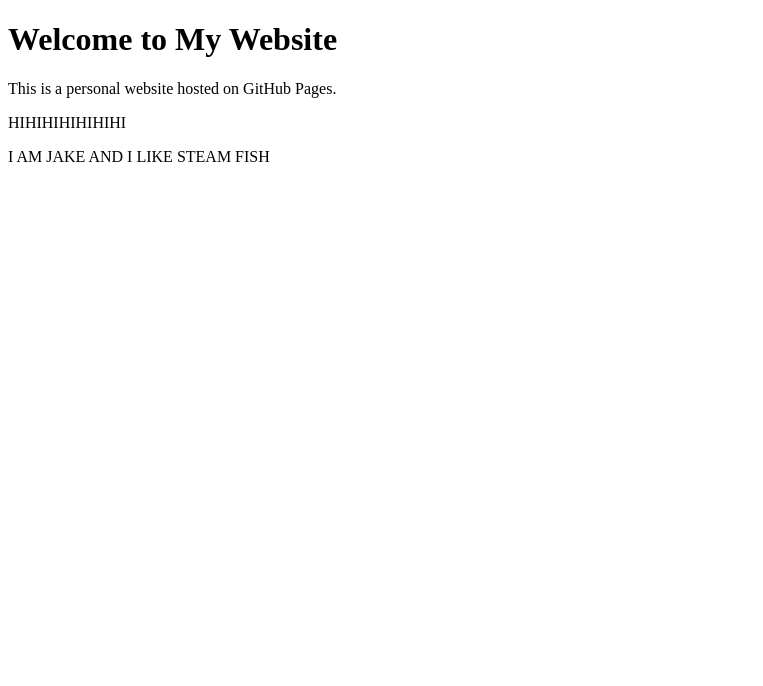
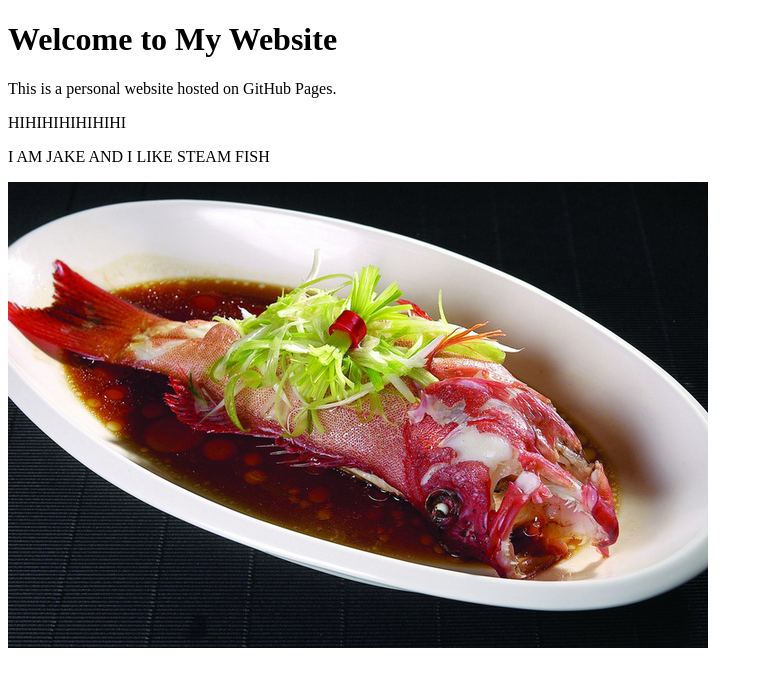
Before and after one commit to Jake6688/.github.io, a plain HTML site: page index.html in a window 1280 px wide. Shown: the whole page, without its empty margins (0-763 px from the left). Drawn offline with Linux system fonts and the light colour scheme.

Commit message:
Update index.html

```diff
--- a/index.html
+++ b/index.html
@@ -10,5 +10,6 @@
     <p>This is a personal website hosted on GitHub Pages.</p>
     <p>HIHIHIHIHIHIHI</p>
     <p>I AM JAKE AND I LIKE STEAM FISH</p>
+    <img src="fish.jpeg" alt="Fish">
 </body>
 </html>
```
